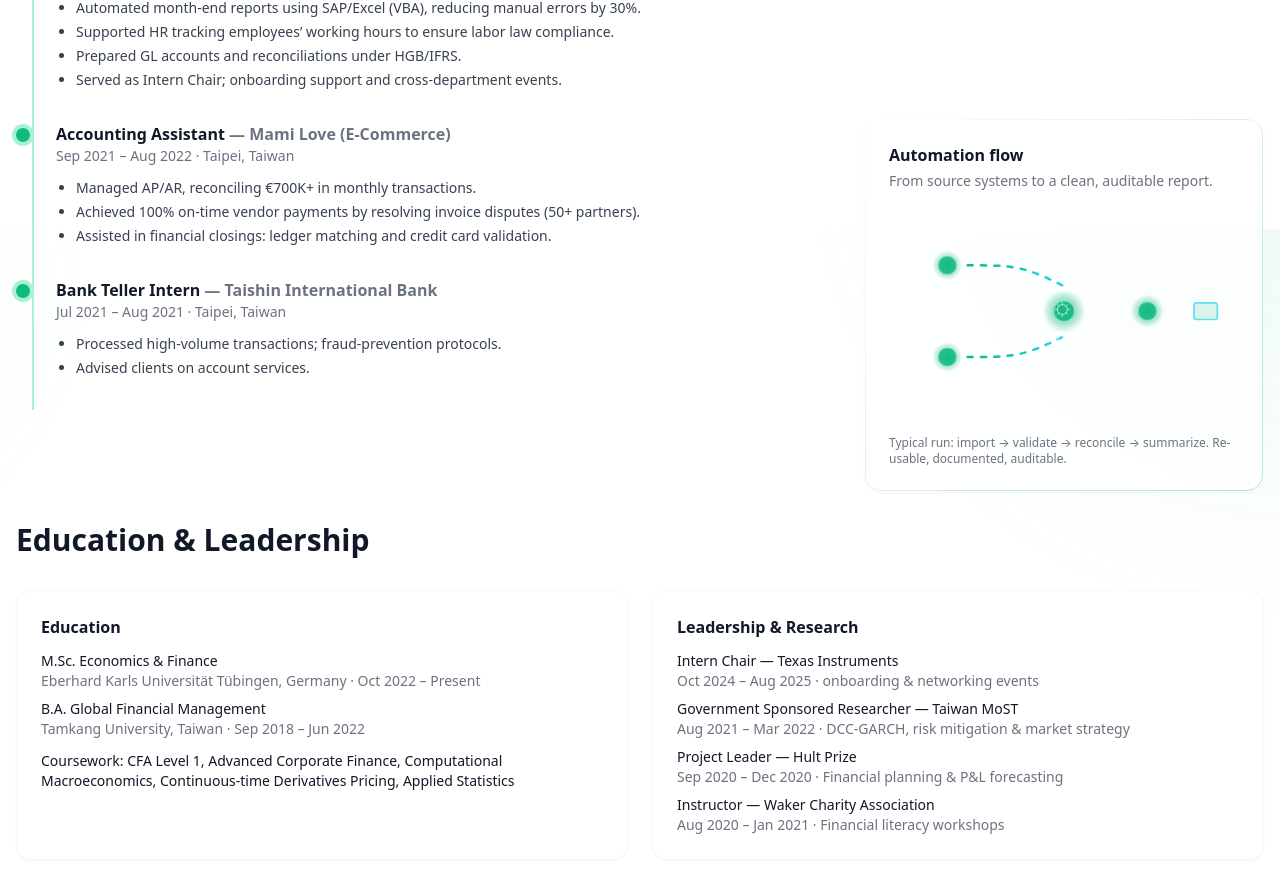
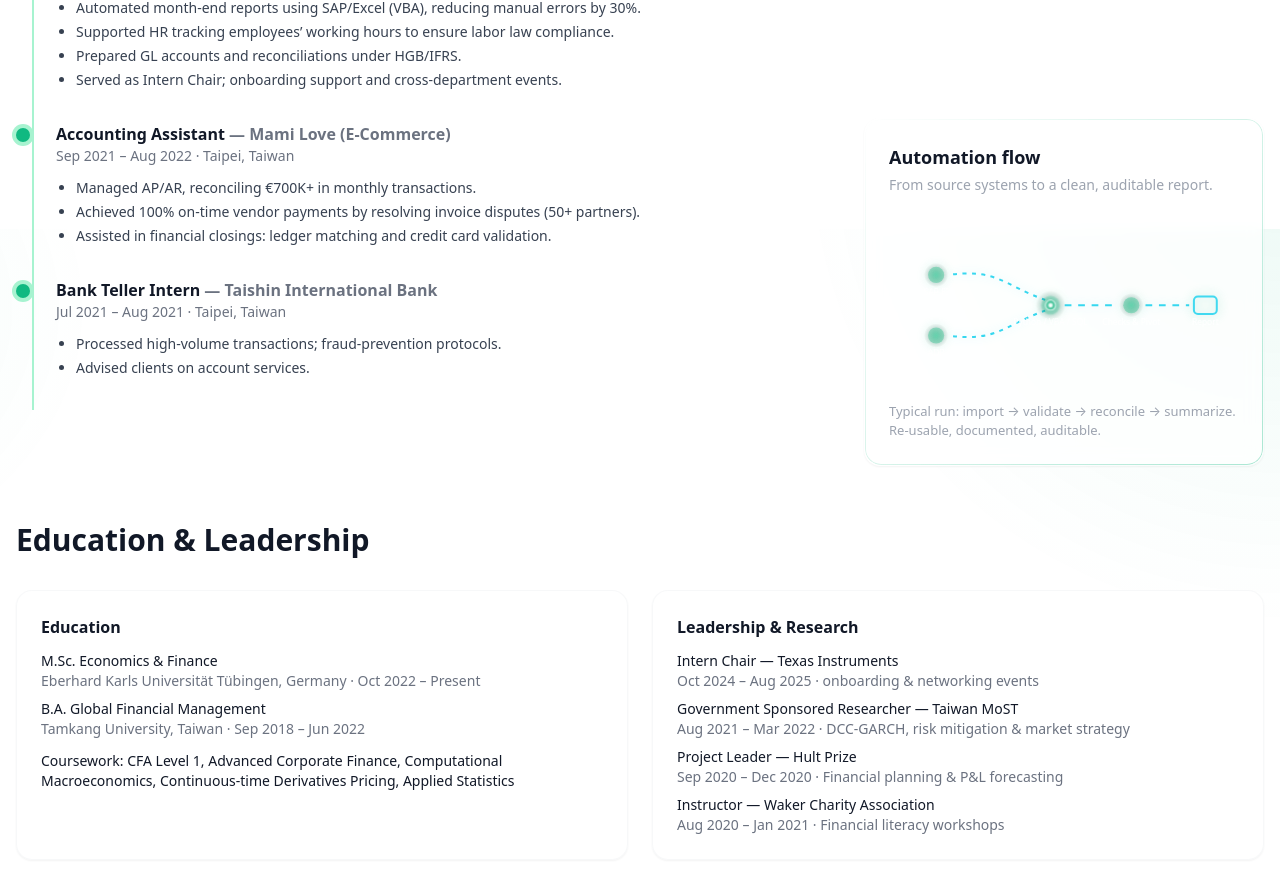
Before and after one commit to SandyKao0301/SandyKao, a Next.js app: page / in a window 1280 px wide. Shown: the part 2171-3043 px from the top of the page. Built offline with nearby package versions, Linux system fonts and the light colour scheme.

Commit message:
Update AutomationShowcase.tsx

```diff
--- a/components/AutomationShowcase.tsx
+++ b/components/AutomationShowcase.tsx
@@ -1,154 +1,194 @@
 "use client";
 
 export default function AutomationShowcase() {
+  // layout constants
+  const w = 520;
+  const h = 260;
+
+  // node positions
+  const sap = { x: 70, y: 95, label: "SAP FI" };
+  const adp = { x: 70, y: 185, label: "ADP" };
+  const hub = { x: 240, y: 140, label: "Python / VBA / SQL" };
+  const checks = { x: 360, y: 140, label: "Checks & Pivot" };
+  const report = { x: 470, y: 140, label: "Report" };
+
   return (
     <div className="card card-gradient md:sticky md:top-[22vh] mx-auto w-full max-w-md">
-      <h3 className="font-semibold">Automation flow</h3>
-      <p className="mt-1 text-sm text-gray-500 dark:text-gray-400">
+      <h3 className="font-semibold text-lg">Automation flow</h3>
+      <p className="mt-1 text-sm text-gray-400">
         From source systems to a clean, auditable report.
       </p>
 
-      <div className="mt-4">
-        {/* Responsive SVG */}
       <svg
-          viewBox="0 0 420 260"
-          className="w-full h-auto"
-          role="img"
-          aria-label="Data pipeline from SAP and ADP through automation into final report"
+        viewBox={`0 0 ${w} ${h}`}
+        width="100%"
+        height="auto"
+        className="mt-4"
+        aria-hidden="true"
       >
+        {/* gentle vignette */}
         <defs>
-            {/* line color */}
-            <linearGradient id="grad" x1="0%" y1="0%" x2="100%" y2="0%">
-              <stop offset="0%" stopColor="rgb(16,185,129)" />
-              <stop offset="100%" stopColor="rgb(34,211,238)" />
-            </linearGradient>
-
-            {/* node glow */}
-            <radialGradient id="glow" cx="50%" cy="50%" r="50%">
-              <stop offset="0%" stopColor="rgba(16,185,129,.9)" />
-              <stop offset="100%" stopColor="rgba(16,185,129,0)" />
+          <radialGradient id="glow" cx="50%" cy="50%">
+            <stop offset="0%" stopColor="rgba(16,185,129,.35)" />
+            <stop offset="100%" stopColor="transparent" />
           </radialGradient>
         </defs>
 
-          {/* CONNECTIONS (animated dashed strokes) */}
-          <g
+        {/* pipes */}
+        <path
+          className="pipe"
+          d={`M${sap.x + 18},${sap.y}
+             C ${sap.x + 90},${sap.y - 10}
+               ${hub.x - 70},${hub.y - 30}
+               ${hub.x - 8},${hub.y - 8}`}
+          stroke="rgba(34,211,238,.9)"
           fill="none"
-            stroke="url(#grad)"
-            strokeWidth="3"
-            strokeLinecap="round"
+        />
+        <path
           className="pipe"
-          >
-            {/* SAP → Automate */}
-            <path d="M90 70 C 150 70, 160 70, 210 95" />
-            {/* ADP → Automate */}
-            <path d="M90 180 C 150 180, 160 180, 210 155" />
-            {/* Automate → Checks */}
-            <path d="M210 125 C 260 125, 280 125, 310 125" />
-            {/* Checks → Report */}
-            <path d="M310 125 C 340 125, 360 125, 380 125" />
-          </g>
+          d={`M${adp.x + 18},${adp.y}
+             C ${adp.x + 90},${adp.y + 10}
+               ${hub.x - 70},${hub.y + 30}
+               ${hub.x - 8},${hub.y + 8}`}
+          stroke="rgba(34,211,238,.9)"
+          fill="none"
+        />
+        <line
+          className="pipe straight"
+          x1={hub.x + 18}
+          y1={hub.y}
+          x2={checks.x - 20}
+          y2={checks.y}
+          stroke="rgba(34,211,238,.9)"
+        />
+        <line
+          className="pipe straight"
+          x1={checks.x + 18}
+          y1={checks.y}
+          x2={report.x - 24}
+          y2={report.y}
+          stroke="rgba(34,211,238,.9)"
+        />
 
-          {/* NODES */}
-          {/* SAP */}
-          <g transform="translate(70,70)">
-            <circle r="18" fill="url(#glow)" />
-            <circle r="10" className="node" />
-            <text y="36" textAnchor="middle" className="label">SAP FI</text>
-          </g>
+        {/* left nodes */}
+        <Node x={sap.x} y={sap.y} label={sap.label} />
+        <Node x={adp.x} y={adp.y} label={adp.label} />
 
-          {/* ADP */}
-          <g transform="translate(70,180)">
-            <circle r="18" fill="url(#glow)" />
-            <circle r="10" className="node" />
-            <text y="36" textAnchor="middle" className="label">ADP</text>
-          </g>
-
-          {/* AUTOMATE */}
-          <g transform="translate(210,125)">
-            <circle r="26" fill="url(#glow)" />
-            <circle r="14" className="node hub" />
-            <text y="38" textAnchor="middle" className="label">Python / VBA / SQL</text>
-            {/* tiny gear */}
-            <g className="gear" transform="translate(-2,-2)">
-              <circle r="6" fill="none" stroke="currentColor" />
-              <g stroke="currentColor">
-                <path d="M0,-9 v4" />
-                <path d="M0,9 v-4" />
-                <path d="M-9,0 h4" />
-                <path d="M9,0 h-4" />
-                <path d="M6.3,6.3 l-3,-3" />
-                <path d="M-6.3,-6.3 l3,3" />
-                <path d="M6.3,-6.3 l-3,3" />
-                <path d="M-6.3,6.3 l3,-3" />
+        {/* hub node (target icon, perfectly centered) */}
+        <g transform={`translate(${hub.x}, ${hub.y})`} className="node">
+          <circle r="22" fill="url(#glow)" />
+          <circle r="14" fill="rgba(16,185,129,.25)" />
+          <circle r="9" fill="rgba(16,185,129,.45)" />
+          <g className="hub-icon">
+            <circle r="7.2" fill="none" stroke="white" strokeWidth="1.5" />
+            <circle r="3.2" fill="white" />
           </g>
         </g>
-          </g>
+        <Label x={hub.x} y={hub.y + 30} text={hub.label} />
 
-          {/* CHECKS */}
-          <g transform="translate(310,125)">
-            <circle r="20" fill="url(#glow)" />
-            <circle r="12" className="node" />
-            <text y="36" textAnchor="middle" className="label">Checks &amp; Pivot</text>
-          </g>
+        {/* right nodes */}
+        <Node x={checks.x} y={checks.y} label={checks.label} />
+        <RoundedBox x={report.x} y={report.y} />
+        <Label x={report.x} y={report.y + 30} text={report.label} />
+      </svg>
 
-          {/* REPORT */}
-          <g transform="translate(380,125)">
-            <rect x="-14" y="-10" width="28" height="20" rx="3" className="report" />
-            <text y="36" textAnchor="middle" className="label">Report</text>
-          </g>
-        </svg>
-      </div>
-
-      <p className="mt-3 text-xs text-gray-500 dark:text-gray-400">
-        Typical run: import → validate → reconcile → summarize. Re-usable, documented, auditable.
+      <p className="mt-4 text-[13px] text-gray-400">
+        Typical run: import → validate → reconcile → summarize. Re-usable,
+        documented, auditable.
       </p>
 
-      {/* Local styles & motion control */}
       <style jsx>{`
-        .label {
-          font-size: 11px;
-          fill: rgba(255,255,255,.85);
+        .pipe {
+          stroke-width: 3;
+          stroke-dasharray: 6 8;
+          animation: dash 3.4s linear infinite;
+          filter: drop-shadow(0 0 6px rgba(34, 211, 238, 0.35));
+        }
+        .straight {
+          stroke-dasharray: 10 10;
         }
         .node {
-          fill: rgba(16,185,129,.9);
-          stroke: rgba(255,255,255,.6);
-          stroke-width: 1;
-          animation: pulse 2.2s ease-in-out infinite;
+          filter: drop-shadow(0 0 8px rgba(16, 185, 129, 0.45));
         }
-        .hub { animation-duration: 1.8s; }
-        .report {
-          fill: rgba(16,185,129,.15);
-          stroke: rgba(34,211,238,.7);
-          stroke-width: 2;
-        }
-        .pipe path {
-          stroke-dasharray: 6 10;
-          stroke-dashoffset: 240;
-          animation: dash 4.5s linear infinite;
-        }
-        .pipe path:nth-child(2) { animation-delay: .6s; }
-        .pipe path:nth-child(3) { animation-delay: 1.2s; }
-        .pipe path:nth-child(4) { animation-delay: 1.8s; }
-
-        .gear {
-          color: rgba(255,255,255,.75);
-          animation: spin 6s linear infinite;
+        .hub-icon {
+          animation: hubPulse 2.4s ease-in-out infinite;
+          transform-origin: 0 0;
         }
 
-        @keyframes dash { to { stroke-dashoffset: 0; } }
-        @keyframes pulse {
-          0%,100% { r: 10; opacity: .85; }
-          50%     { r: 13; opacity: 1; }
+        @keyframes dash {
+          to {
+            stroke-dashoffset: -80;
           }
-        @keyframes spin { to { transform: rotate(360deg) translate(-2px,-2px); } }
+        }
+        @keyframes hubPulse {
+          0%,
+          100% {
+            transform: scale(1);
+            opacity: 1;
+          }
+          50% {
+            transform: scale(1.06);
+            opacity: 0.96;
+          }
+        }
 
-        /* Respect reduced motion */
+        /* Respect user preference */
         @media (prefers-reduced-motion: reduce) {
-          .pipe path,
-          .node,
-          .gear { animation: none !important; }
+          .pipe,
+          .hub-icon {
+            animation: none !important;
+          }
         }
       `}</style>
     </div>
   );
 }
+
+/* ---- tiny helpers ------------------------------------------------------- */
+
+function Node({ x, y, label }: { x: number; y: number; label: string }) {
+  return (
+    <>
+      <g transform={`translate(${x}, ${y})`} className="node">
+        <circle r="18" fill="url(#glow)" />
+        <circle r="12" fill="rgba(16,185,129,.35)" />
+      </g>
+      <Label x={x} y={y + 30} text={label} />
+    </>
+  );
+}
+
+function Label({ x, y, text }: { x: number; y: number; text: string }) {
+  return (
+    <text
+      x={x}
+      y={y}
+      textAnchor="middle"
+      fontSize="12.5"
+      fill="rgba(255,255,255,.92)"
+      style={{ fontWeight: 500 }}
+    >
+      {text}
+    </text>
+  );
+}
+
+function RoundedBox({ x, y }: { x: number; y: number }) {
+  const w = 34,
+    h = 26,
+    r = 6;
+  return (
+    <rect
+      x={x - w / 2}
+      y={y - h / 2}
+      width={w}
+      height={h}
+      rx={r}
+      ry={r}
+      fill="none"
+      stroke="rgba(34,211,238,.85)"
+      strokeWidth="3"
+      className="node"
+    />
+  );
+}
```
Lines whose indentation alone changed are shown as unchanged.
